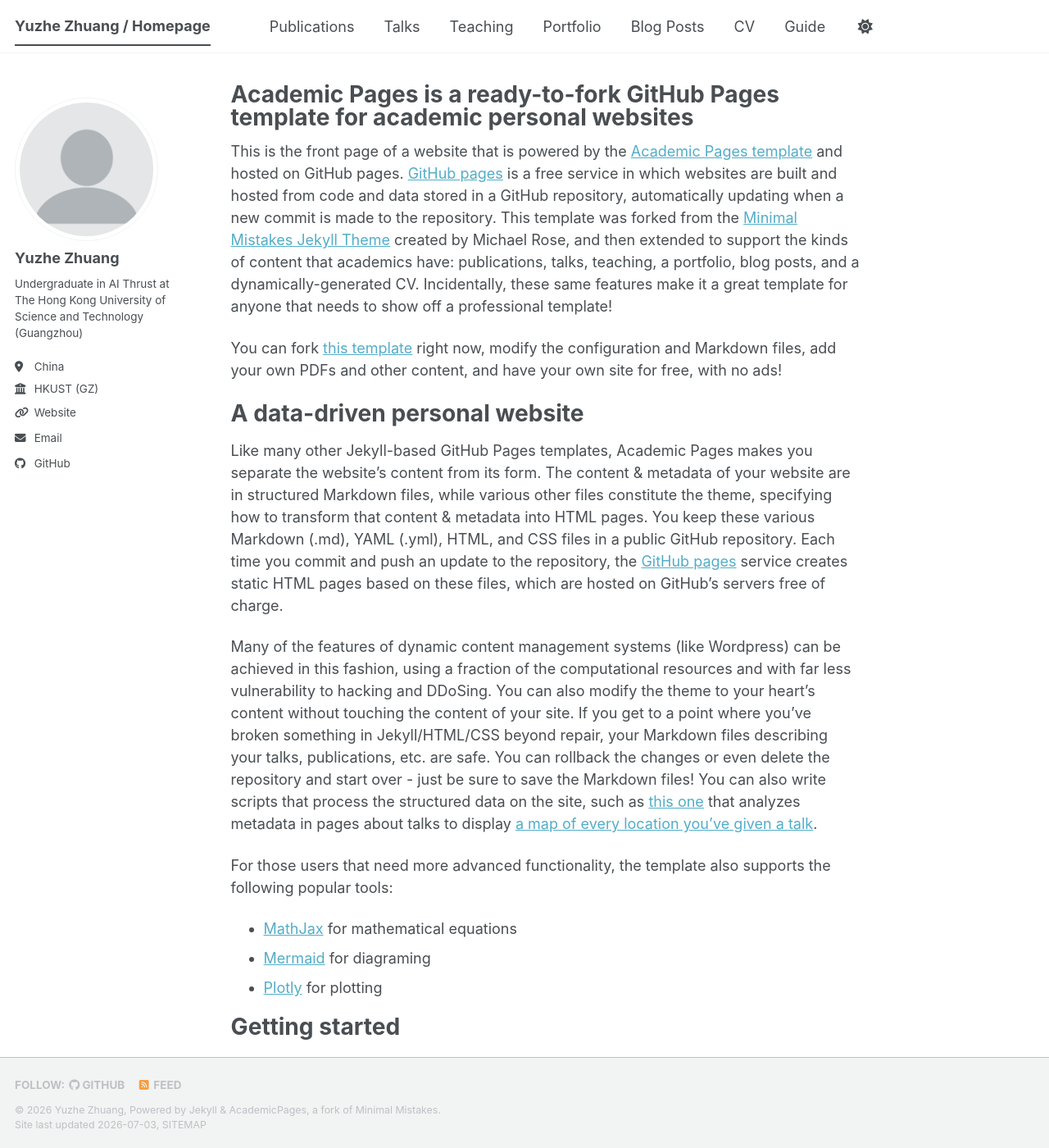
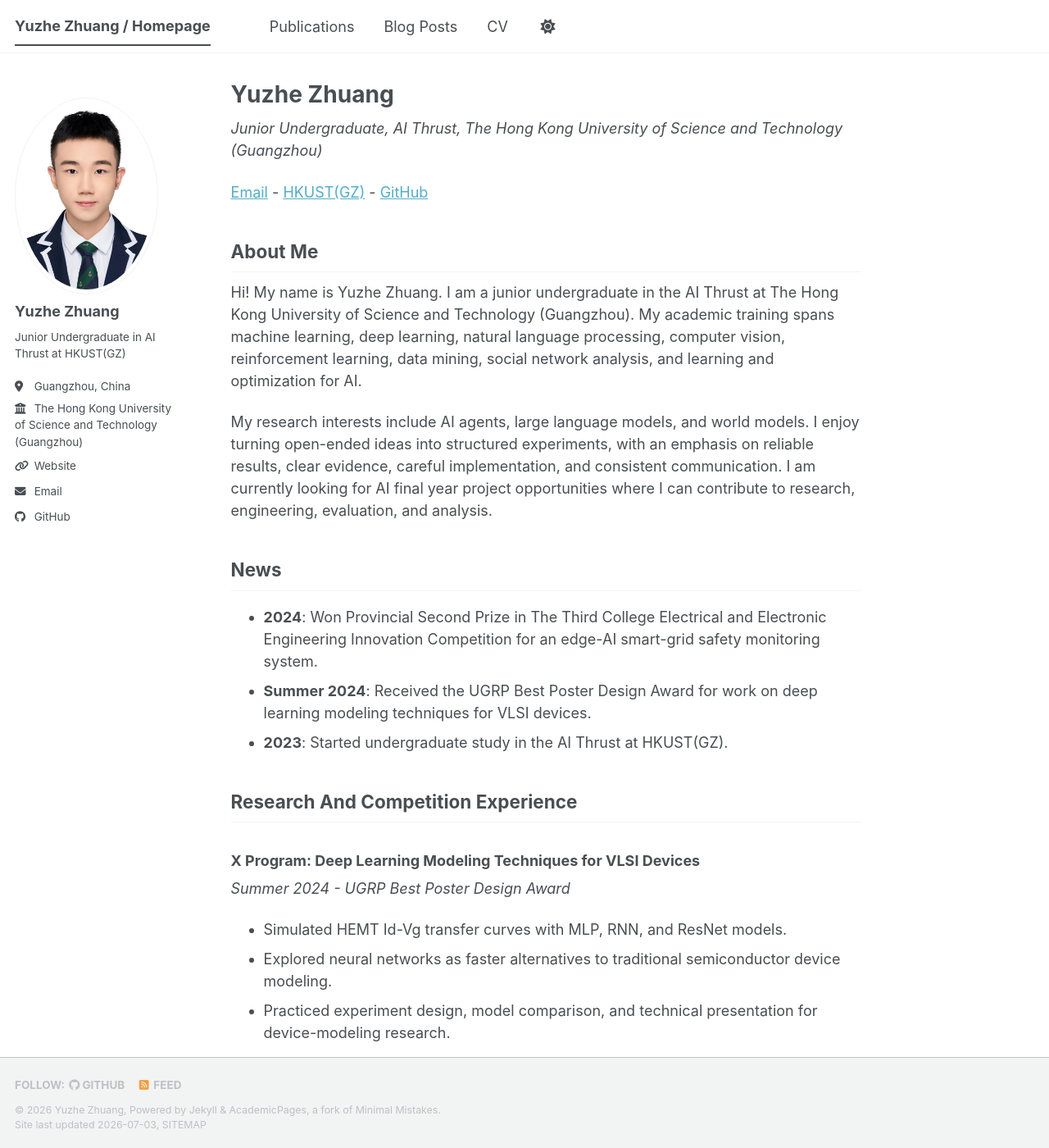
Before and after one commit to dreamyingy/dreamyingy.github.io, a Jekyll site: the page built from _pages/about.md, in a window 1280 px wide and 1400 px high. Shown: the whole window at 82% size. Built offline with Jekyll 4.4.1, drawn with Linux system fonts in a browser that asks for light colours; a style sheet for code colours, icons or effects is not loaded; some of the changed text lies outside the part shown.

Commit message:
初步修改网页内容

```diff
--- a/_config.yml
+++ b/_config.yml
@@ -23,12 +23,12 @@ repository               : "dreamyingy/dreamyingy.github.io"
 #               Additional customization can be done by editing /_includes/author-profile.html
 author:
   # Biographic information
-  avatar           : "profile.png"
+  avatar           : "img.jpg"
   name             : "Yuzhe Zhuang"
   pronouns         : # example: "she/her"
-  bio              : "Undergraduate in AI Thrust at The Hong Kong University of Science and Technology (Guangzhou)"
-  location         : "China"
-  employer         : "HKUST (GZ)"
+  bio              : "Junior Undergraduate in AI Thrust at HKUST(GZ)"
+  location         : "Guangzhou, China"
+  employer         : "The Hong Kong University of Science and Technology (Guangzhou)"
   uri              : "https://dreamyingy.github.io"# URL
   email            : "yzhuang671@connect.hkust-gz.edu.cn"
 
--- a/_pages/about.md
+++ b/_pages/about.md
@@ -1,56 +1,87 @@
 ---
 permalink: /
-title: "Academic Pages is a ready-to-fork GitHub Pages template for academic personal websites"
+title: "Yuzhe Zhuang"
 author_profile: true
 redirect_from:
   - /about/
   - /about.html
 ---
 
-This is the front page of a website that is powered by the [Academic Pages template](https://github.com/academicpages/academicpages.github.io) and hosted on GitHub pages. [GitHub pages](https://pages.github.com) is a free service in which websites are built and hosted from code and data stored in a GitHub repository, automatically updating when a new commit is made to the repository. This template was forked from the [Minimal Mistakes Jekyll Theme](https://mmistakes.github.io/minimal-mistakes/) created by Michael Rose, and then extended to support the kinds of content that academics have: publications, talks, teaching, a portfolio, blog posts, and a dynamically-generated CV. Incidentally, these same features make it a great template for anyone that needs to show off a professional template!
+*Junior Undergraduate, AI Thrust, The Hong Kong University of Science and Technology (Guangzhou)*
 
- You can fork [this template](https://github.com/academicpages/academicpages.github.io) right now, modify the configuration and Markdown files, add your own PDFs and other content, and have your own site for free, with no ads!
+[Email](mailto:yzhuang671@connect.hkust-gz.edu.cn) - [HKUST(GZ)](https://www.hkust-gz.edu.cn/) - [GitHub](https://github.com/dreamyingy)
 
-A data-driven personal website
-======
-Like many other Jekyll-based GitHub Pages templates, Academic Pages makes you separate the website's content from its form. The content & metadata of your website are in structured Markdown files, while various other files constitute the theme, specifying how to transform that content & metadata into HTML pages. You keep these various Markdown (.md), YAML (.yml), HTML, and CSS files in a public GitHub repository. Each time you commit and push an update to the repository, the [GitHub pages](https://pages.github.com/) service creates static HTML pages based on these files, which are hosted on GitHub's servers free of charge.
+## About Me
 
-Many of the features of dynamic content management systems (like Wordpress) can be achieved in this fashion, using a fraction of the computational resources and with far less vulnerability to hacking and DDoSing. You can also modify the theme to your heart's content without touching the content of your site. If you get to a point where you've broken something in Jekyll/HTML/CSS beyond repair, your Markdown files describing your talks, publications, etc. are safe. You can rollback the changes or even delete the repository and start over - just be sure to save the Markdown files! You can also write scripts that process the structured data on the site, such as [this one](https://github.com/academicpages/academicpages.github.io/blob/master/talkmap.ipynb) that analyzes metadata in pages about talks to display [a map of every location you've given a talk](https://academicpages.github.io/talkmap.html).
+Hi! My name is Yuzhe Zhuang. I am a junior undergraduate in the AI Thrust at The Hong Kong University of Science and Technology (Guangzhou). My academic training spans machine learning, deep learning, natural language processing, computer vision, reinforcement learning, data mining, social network analysis, and learning and optimization for AI.
 
-For those users that need more advanced functionality, the template also supports the following popular tools:
-- [MathJax](https://www.mathjax.org/) for mathematical equations
-- [Mermaid](https://mermaid.js.org/) for diagraming
-- [Plotly](https://plotly.com/javascript/) for plotting
+My research interests include AI agents, large language models, and world models. I enjoy turning open-ended ideas into structured experiments, with an emphasis on reliable results, clear evidence, careful implementation, and consistent communication. I am currently looking for AI final year project opportunities where I can contribute to research, engineering, evaluation, and analysis.
 
-Getting started
-======
-1. Register a GitHub account if you don't have one and confirm your e-mail (required!)
-1. Fork [this template](https://github.com/academicpages/academicpages.github.io) by clicking the "Use this template" button in the top right.
-1. Go to the repository's settings (rightmost item in the tabs that start with "Code", should be below "Unwatch"). Rename the repository "[your GitHub username].github.io", which will also be your website's URL.
-1. Set site-wide configuration and create content & metadata (see below -- also see [this set of diffs](https://archive.is/3TPas) showing what files were changed to set up [an example site](https://getorg-testacct.github.io) for a user with the username "getorg-testacct")
-1. Upload any files (like PDFs, .zip files, etc.) to the files/ directory. They will appear at https://[your GitHub username].github.io/files/example.pdf.
-1. Check status by going to the repository settings, in the "GitHub pages" section
+## News
 
-Site-wide configuration
-------
-The main configuration file for the site is in the base directory in [_config.yml](https://github.com/academicpages/academicpages.github.io/blob/master/_config.yml), which defines the content in the sidebars and other site-wide features. You will need to replace the default variables with ones about yourself and your site's github repository. The configuration file for the top menu is in [_data/navigation.yml](https://github.com/academicpages/academicpages.github.io/blob/master/_data/navigation.yml). For example, if you don't have a portfolio or blog posts, you can remove those items from that navigation.yml file to remove them from the header.
+- **2024**: Won Provincial Second Prize in The Third College Electrical and Electronic Engineering Innovation Competition for an edge-AI smart-grid safety monitoring system.
+- **Summer 2024**: Received the UGRP Best Poster Design Award for work on deep learning modeling techniques for VLSI devices.
+- **2023**: Started undergraduate study in the AI Thrust at HKUST(GZ).
 
-Create content & metadata
-------
-For site content, there is one Markdown file for each type of content, which are stored in directories like _publications, _talks, _posts, _teaching, or _pages. For example, each talk is a Markdown file in the [_talks directory](https://github.com/academicpages/academicpages.github.io/tree/master/_talks). At the top of each Markdown file is structured data in YAML about the talk, which the theme will parse to do lots of cool stuff. The same structured data about a talk is used to generate the list of talks on the [Talks page](https://academicpages.github.io/talks), each [individual page](https://academicpages.github.io/talks/2012-03-01-talk-1) for specific talks, the talks section for the [CV page](https://academicpages.github.io/cv), and the [map of places you've given a talk](https://academicpages.github.io/talkmap.html) (if you run this [python file](https://github.com/academicpages/academicpages.github.io/blob/master/talkmap.py) or [Jupyter notebook](https://github.com/academicpages/academicpages.github.io/blob/master/talkmap.ipynb), which creates the HTML for the map based on the contents of the _talks directory).
+## Research And Competition Experience
 
-**Markdown generator**
+### X Program: Deep Learning Modeling Techniques for VLSI Devices
 
-The repository includes [a set of Jupyter notebooks](https://github.com/academicpages/academicpages.github.io/tree/master/markdown_generator
-) that converts a CSV containing structured data about talks or presentations into individual Markdown files that will be properly formatted for the Academic Pages template. The sample CSVs in that directory are the ones I used to create my own personal website at stuartgeiger.com. My usual workflow is that I keep a spreadsheet of my publications and talks, then run the code in these notebooks to generate the Markdown files, then commit and push them to the GitHub repository.
+*Summer 2024 - UGRP Best Poster Design Award*
 
-How to edit your site's GitHub repository
-------
-Many people use a git client to create files on their local computer and then push them to GitHub's servers. If you are not familiar with git, you can directly edit these configuration and Markdown files directly in the github.com interface. Navigate to a file (like [this one](https://github.com/academicpages/academicpages.github.io/blob/master/_talks/2012-03-01-talk-1.md) and click the pencil icon in the top right of the content preview (to the right of the "Raw | Blame | History" buttons). You can delete a file by clicking the trashcan icon to the right of the pencil icon. You can also create new files or upload files by navigating to a directory and clicking the "Create new file" or "Upload files" buttons.
+- Simulated HEMT Id-Vg transfer curves with MLP, RNN, and ResNet models.
+- Explored neural networks as faster alternatives to traditional semiconductor device modeling.
+- Practiced experiment design, model comparison, and technical presentation for device-modeling research.
 
-Example: editing a Markdown file for a talk
-![Editing a Markdown file for a talk](/images/editing-talk.png)
+### Safety Monitoring System for Smart Grid
 
-For more info
-------
-More info about configuring Academic Pages can be found in [the guide](https://academicpages.github.io/markdown/), the [growing wiki](https://github.com/academicpages/academicpages.github.io/wiki), and you can always [ask a question on GitHub](https://github.com/academicpages/academicpages.github.io/discussions). The [guides for the Minimal Mistakes theme](https://mmistakes.github.io/minimal-mistakes/docs/configuration/) (which this theme was forked from) might also be helpful.
+*2024 - Provincial Second Prize, The Third College Electrical and Electronic Engineering Innovation Competition*
+
+- Contributed to an edge-AI safety monitoring system for smart-grid work scenarios.
+- Worked with Raspberry Pi and PYNQ-Z2 deployment settings.
+- Focused on pose-estimation model design and training for fall or abnormal-posture detection.
+
+## Selected Course Research Projects
+
+### Human Activity Recognition
+
+Analyzed smartphone inertial-sensor data for six daily activities. Used t-SNE, PCA, clustering, logistic regression, and MLP models; logistic regression reached 96.4% test accuracy while highlighting generalization trade-offs.
+
+### San Francisco Crime Classification
+
+Built a data-science pipeline for 878K SFPD records, including data cleaning, spatial-temporal exploration, feature engineering, modeling, and interpretation of crime-category patterns.
+
+### StoryDiffusion CSA Optimization
+
+Improved StoryDiffusion Consistent Self-Attention by replacing pure random token sampling with a hybrid similarity/random strategy, aiming to preserve character details while maintaining visual diversity.
+
+### Semantic Similarity for LLM Evaluation
+
+Evaluated whether embedding-space similarity can predict LLM answer correctness. Compared short-form and long-form QA behavior and analyzed why fluent outputs may still be factually unsupported.
+
+### Video Super-Resolution
+
+Compared interpolation and SRCNN baselines, BasicVSR/IconVSR reproduction, and generative enhancement with ControlNet-Tile and Conditional Flow Matching, focusing on fidelity and temporal consistency.
+
+### arXiv Research Briefing Agent
+
+Developed a six-skill research agent for arXiv paper search, ranking, evidence extraction, network analysis, structured briefing, and grounded follow-up QA from cached artifacts.
+
+## Education
+
+- **2023-2027 (Expected)**: BSc student, AI Thrust, The Hong Kong University of Science and Technology (Guangzhou).
+- **Relevant coursework**: Machine Learning, Deep Learning, Natural Language Processing, Computer Vision, Reinforcement Learning, Data Mining, Social Network Analysis, Learning and Optimization for AI.
+
+## Skills
+
+- **Programming and systems**: Python, Git, Linux, university HPC platform.
+- **AI toolchain**: PyTorch, NumPy, scikit-learn, Hugging Face, Matplotlib, NetworkX.
+- **Research practice**: paper reading, baseline reproduction, ablation analysis, report writing.
+
+## Research Values
+
+I value self-study, responsibility, attention to detail, and long-term growth. I care about whether experimental settings are reasonable, whether results are interpretable, and whether conclusions are supported by sufficient evidence.
+
+## Contact
+
+Best way to reach me: [yzhuang671@connect.hkust-gz.edu.cn](mailto:yzhuang671@connect.hkust-gz.edu.cn). I am happy to discuss AI research projects, FYP opportunities, and collaboration ideas.
--- a/_sass/layout/_sidebar.scss
+++ b/_sass/layout/_sidebar.scss
@@ -304,7 +304,8 @@
   }
 
   li {
-    white-space: nowrap;
+    white-space: normal;
+    overflow-wrap: break-word;
   }
 
   a {
```
Also changed, not shown: _data/navigation.yml (+8 -8 lines), images/img.jpg (added).
